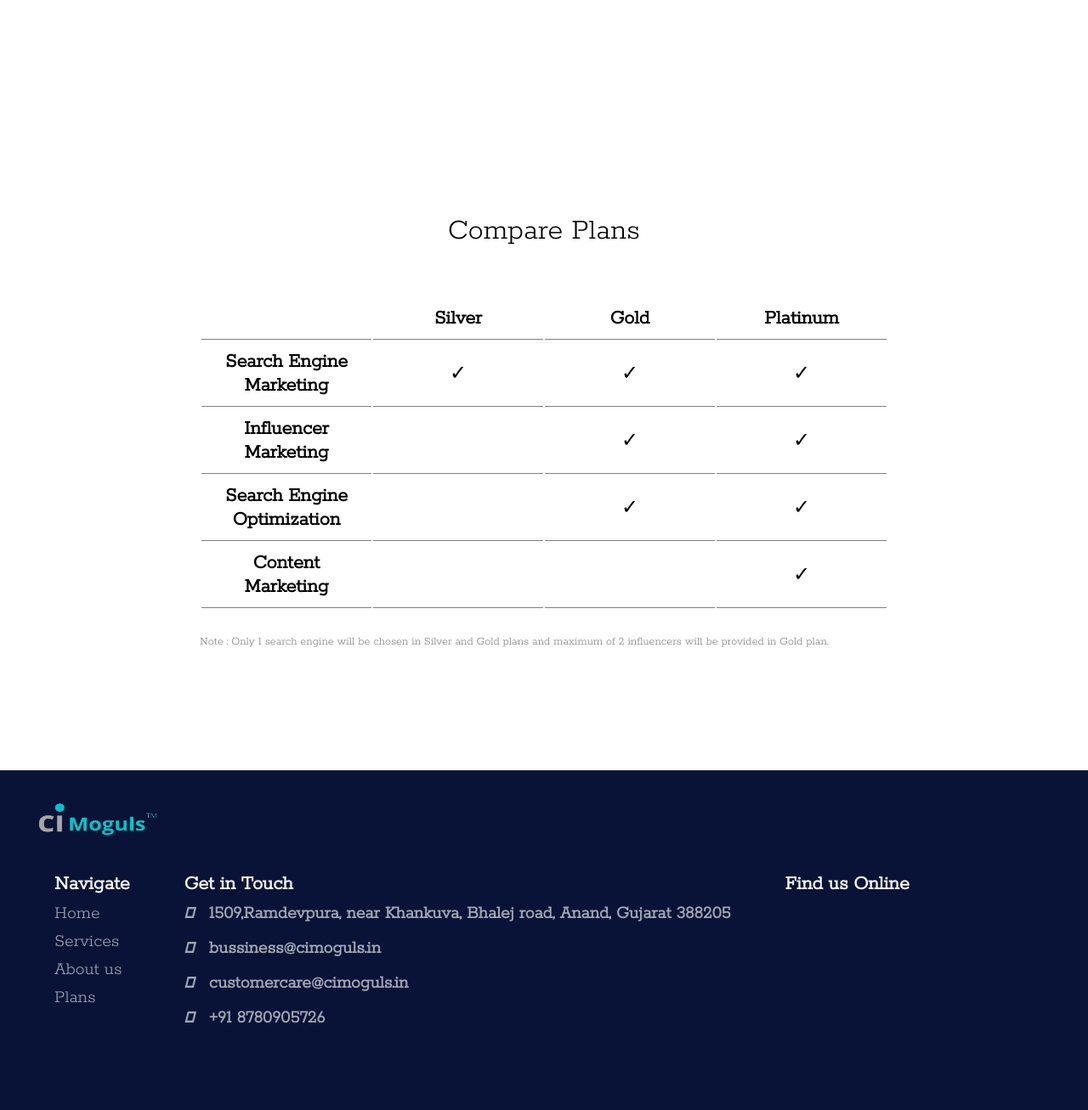
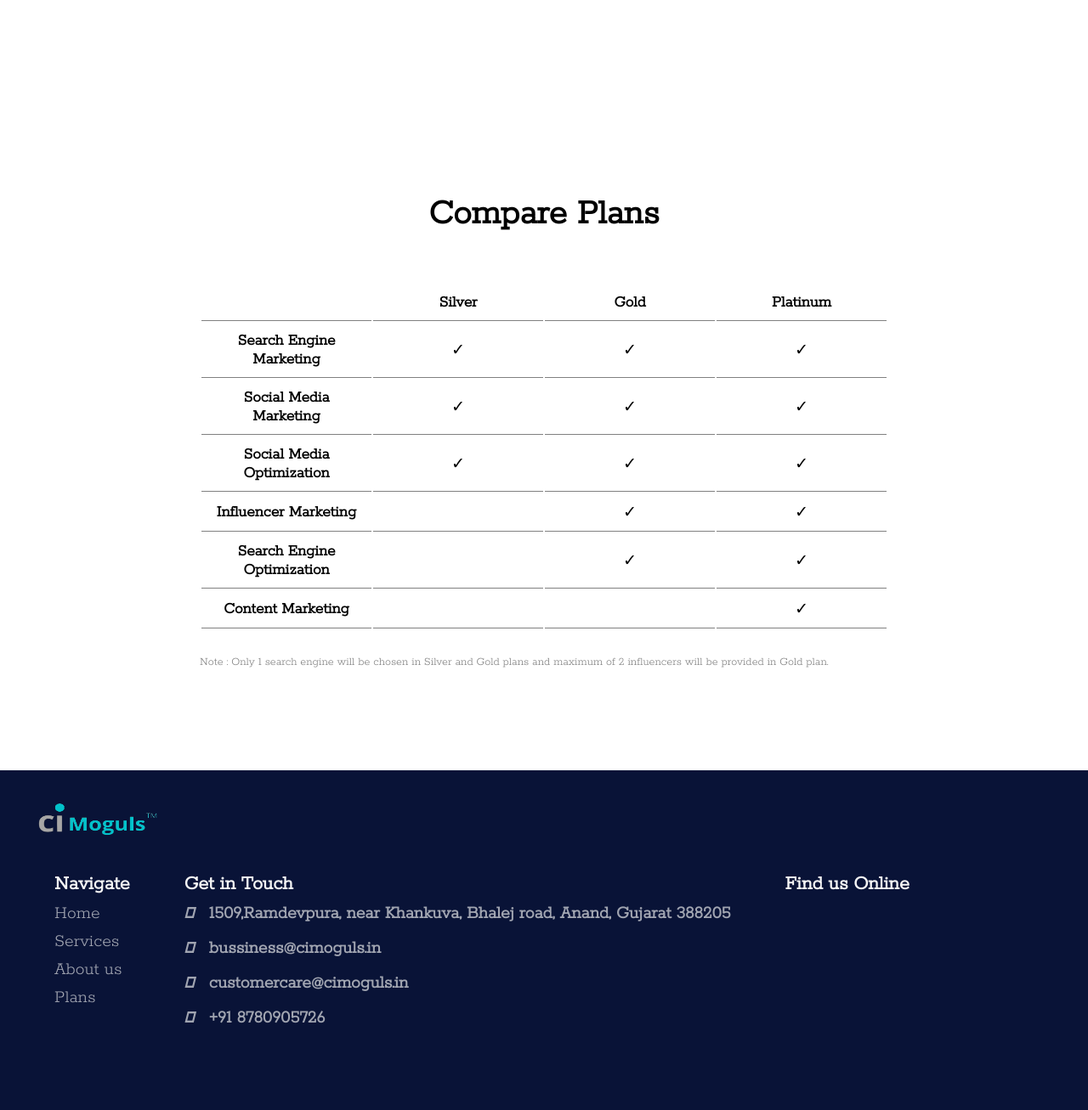
Before and after one commit to navneetthakor/dma, a PHP site: page /html/plans.html in a window 1280 px wide. Shown: the part 693-2000 px from the top of the page at 85% size. Run offline with PHP 8.4, Linux system fonts and the light colour scheme.

Commit message:
cssplans

```diff
--- a/css/plans.css
+++ b/css/plans.css
@@ -118,17 +118,12 @@
     margin-bottom: 7vh;
 }
 
-.cmp_plans h2{
-    font-weight: lighter;
-
-}
-
 .cmp_plans{
     display: flex;
     flex-direction: column;
     justify-content: center;
     align-items: center;
-    font-size: 1.5rem;
+    font-size: 1.2rem;
 }
 
 td, th{
--- a/html/plans.html
+++ b/html/plans.html
@@ -101,7 +101,7 @@
         <!-- section 2 starts here  -->
         <section class="cmp_plans" id="sec2">
             <div class="planheading">
-                <h2>Compare Plans</h2>
+                <h2 class="hsecondary">Compare Plans</h2>
             </div>
             <div class="comparisons">
                 <table cellpadding="5vw">
@@ -116,6 +116,18 @@
                     <tbody>
                             <tr>
                                 <td class="names">Search Engine Marketing</td>
+                                <td>&#10003;</td>
+                                <td>&#10003;</td>
+                                <td>&#10003;</td>
+                            </tr>
+                            <tr>
+                                <td class="names">Social Media Marketing</td>
+                                <td>&#10003;</td>
+                                <td>&#10003;</td>
+                                <td>&#10003;</td>
+                            </tr>
+                            <tr>
+                                <td class="names">Social Media Optimization</td>
                                 <td>&#10003;</td>
                                 <td>&#10003;</td>
                                 <td>&#10003;</td>
```
